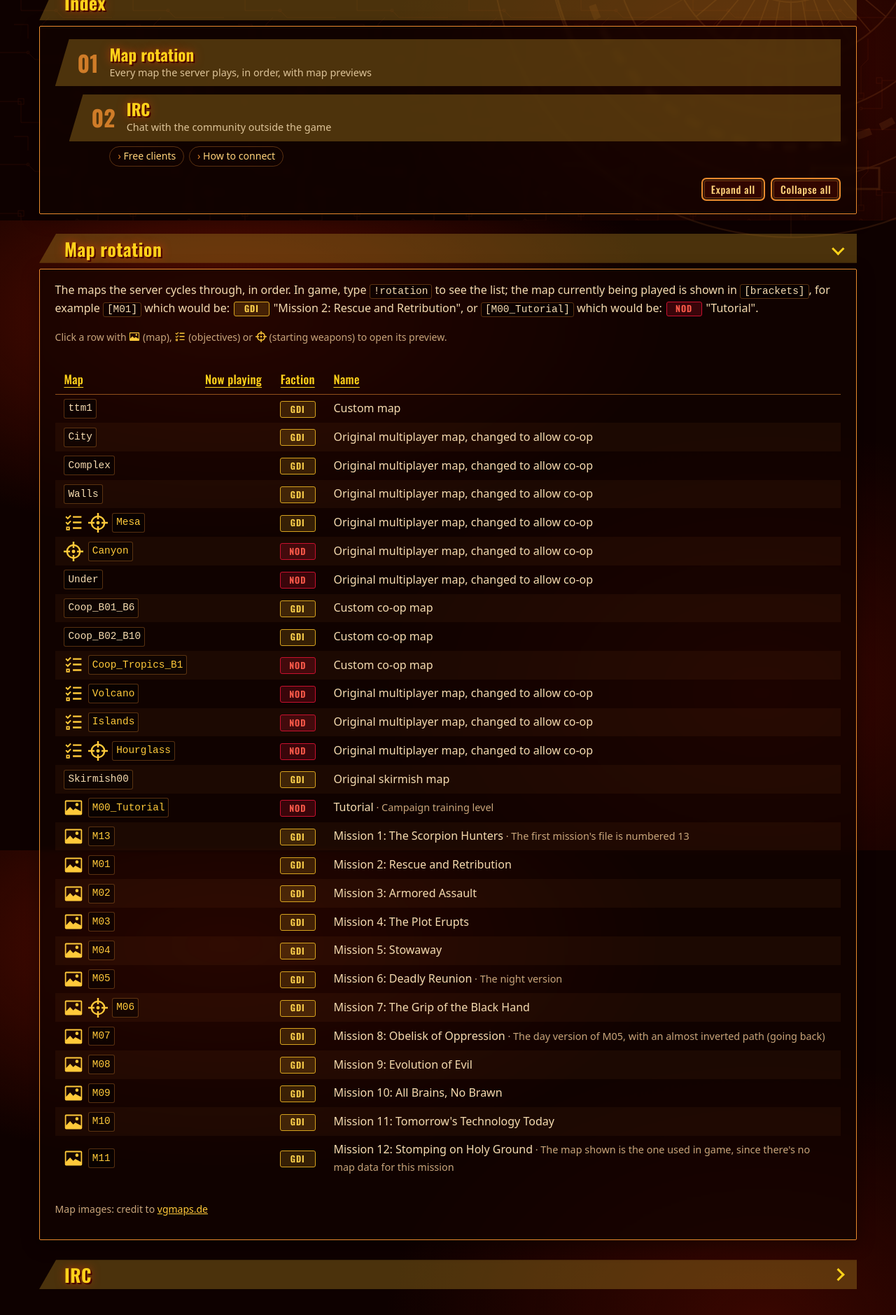
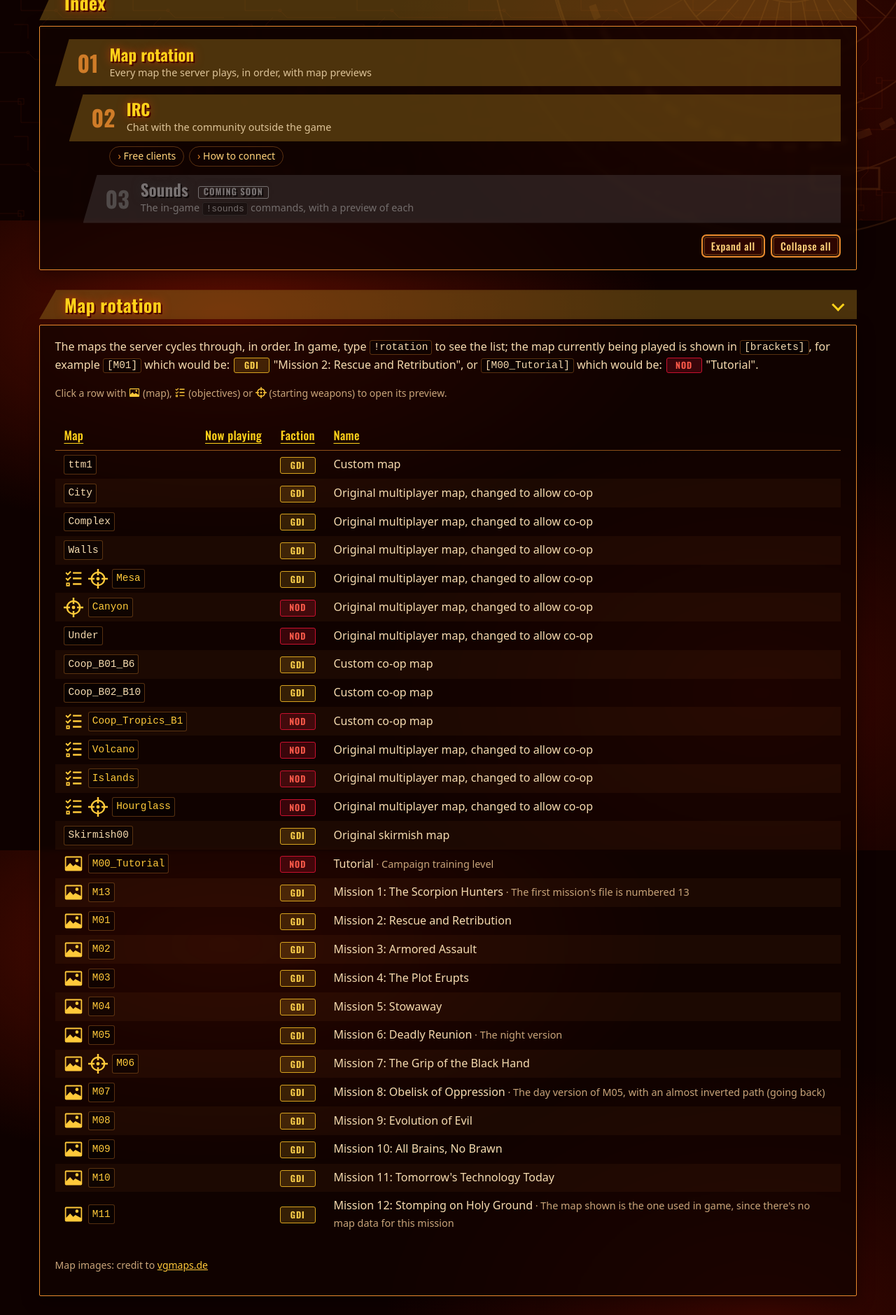
Before and after one commit to cnc-exoduscommunity/cnc-exoduscommunity.github.io, a Jekyll site: the page built from index.html, in a window 1280 px wide. Shown: the part 585-2464 px from the top of the page at 70% size. Built offline with Jekyll 4.4.1, drawn with Linux system fonts in a browser that asks for light colours.

Commit message:
Sounds section (coming soon), weapons left / objectives right, weapons on the map
- New Sounds section (03 in the Index) with a # | Name / Command | Audio table, filled from _data/sounds.yml; greyed out with a Coming soon tag while that list is empty
- Map preview: weapons in a card on the left and objectives on the right on every screen with room for both (narrower cards from 1100px), map in the middle; below the map on narrow screens
- New map_weapons: field for weapons lying around on the map, shown as Weapons on the map under the starting weapons

```diff
--- a/_data/maps.yml
+++ b/_data/maps.yml
@@ -6,6 +6,7 @@
 #   Leave it out to show "-". The words GDI and Nod are shown as faction badges.
 #   A step starting with "Optional:" is shown without a number.
 # weapons: the starting weapons on that map, one per line (shown in the map preview).
+# map_weapons: weapons lying around on the map to pick up, one per line.
 # image_credit: key from _data/credits.yml, shown under the map's preview.
 #
 # A map gets a clickable preview when assets/images/maps/<name>.webp
--- a/assets/css/style.css
+++ b/assets/css/style.css
@@ -333,6 +333,15 @@
   text-shadow: var(--title-shadow);
 }
 .toc-desc { font-size: 0.9rem; color: var(--text); opacity: 0.85; }
+/* Sections that aren't filled in yet: greyed out with a "Coming soon" tag. */
+.toc-item.is-soon, .panel.is-soon > .panel-tab { filter: grayscale(1); opacity: 0.55; }
+.panel.is-soon > .panel-body { filter: grayscale(1); opacity: 0.7; }
+.soon-tag { display: inline-block; margin-left: 0.5rem; padding: 0.05rem 0.45rem; border: 1px solid currentColor; border-radius: 3px;
+  font-size: 0.55em; letter-spacing: 0.08em; text-transform: uppercase; vertical-align: middle; }
+.sounds-table td { vertical-align: middle; }
+.sounds-table .sound-name { margin-left: 0.5rem; color: var(--muted); }
+.sounds-table audio { height: 2rem; max-width: 100%; }
+.sounds-table .muted { color: var(--muted); }
 
 .toc-sub { display: flex; flex-wrap: wrap; gap: 0.4rem; margin: 0.45rem 0 0 3.6rem; }
 .toc-sub a {
@@ -543,8 +552,9 @@
 .weapon-pic img { max-width: 100%; max-height: 100%; object-fit: contain; }
 .map-dialog-weapons li:not(:has(.weapon-pic))::before { content: ""; flex: none; width: 7.5rem; }
 .map-dialog-weapons-also { margin: 0.6rem 0 0; font-size: 0.85rem; color: var(--muted); }
-.map-dialog-side-weapons { margin-bottom: 0.9rem; padding-bottom: 0.8rem; border-bottom: 1px solid var(--border-soft); }
-.map-dialog-side-weapons[hidden], .map-dialog-below-weapons[hidden], .map-dialog-below-obj-title[hidden], .map-dialog-weapons-none[hidden] { display: none; }
+.map-dialog-onmap { margin-top: 1rem; padding-top: 0.8rem; border-top: 1px solid var(--border-soft); }
+.map-dialog-onmap[hidden] { display: none; }
+.map-dialog-below-weapons[hidden], .map-dialog-below-obj-title[hidden], .map-dialog-weapons-none[hidden] { display: none; }
 .map-dialog-below-weapons { margin-bottom: 0.7rem; }
 .map-dialog-side li + li { margin-top: 0.45rem; }
 .map-dialog-side ol[hidden], .map-dialog-side-none[hidden] { display: none; }
@@ -553,16 +563,20 @@
   .map-dialog { overflow-y: auto; }
   .map-dialog-stage { height: auto; min-height: 100%; }
 }
+/* Room beside the map: weapons in a card on the left, objectives on the right,
+   with the map in the middle. Narrower cards on mid-size screens. */
 @media (min-width: 1100px) {
-  .map-dialog-side { display: flex; }
-  .map-dialog-panel { width: min(600px, calc(100vw - 33rem), calc(100vh - 16rem)); }
+  .map-dialog-side, .map-dialog-spacer { display: flex; width: 18rem; }
+  .map-dialog-panel { width: min(600px, calc(100vw - 9rem - 38rem), calc(100vh - 16rem)); }
   .map-dialog-below { display: none !important; }
+  .map-dialog-weapons-card .weapon-pic { width: 6rem; height: 2.7rem; }
+  .map-dialog-weapons-card li:not(:has(.weapon-pic))::before { width: 6rem; }
 }
-/* Room for a matching spacer on the left too, so the map stays in the middle of the screen. */
 @media (min-width: 1500px) {
-  /* The left card shows the starting weapons, so the right card doesn't repeat them. */
-  .map-dialog-spacer { display: flex; }
-  .map-dialog-side-weapons { display: none !important; }
+  .map-dialog-side, .map-dialog-spacer { width: 22rem; }
+  .map-dialog-panel { width: min(600px, calc(100vw - 9rem - 46rem), calc(100vh - 16rem)); }
+  .map-dialog-weapons-card .weapon-pic { width: 7.5rem; height: 3.2rem; }
+  .map-dialog-weapons-card li:not(:has(.weapon-pic))::before { width: 7.5rem; }
 }
 
 .map-dialog-zoom { display: flex; align-items: center; justify-content: center; gap: 0.4rem; margin-top: 0.6rem; }
--- a/assets/js/site.js
+++ b/assets/js/site.js
@@ -77,11 +77,11 @@
   var sideList = side && side.querySelector("ol");
   var sideNone = side && side.querySelector(".map-dialog-side-none");
   var panelEl = dialog.querySelector(".map-dialog-panel");
-  // Starting weapons: a card on the left (widest screens), in the right card, or below the map.
+  // Weapons: a card on the left of the map, or below the map on narrow screens.
   var weaponsCard = dialog.querySelector(".map-dialog-weapons-card");
-  var weaponLists = dialog.querySelectorAll(".map-dialog-weapons");
+  var weaponLists = dialog.querySelectorAll(".map-dialog-weapons:not(.map-dialog-onmap-list)");
+  var onmapBoxes = dialog.querySelectorAll(".map-dialog-onmap");
   var weaponsNone = dialog.querySelector(".map-dialog-weapons-none");
-  var sideWeapons = dialog.querySelector(".map-dialog-side-weapons");
   var belowWeapons = dialog.querySelector(".map-dialog-below-weapons");
   var belowObjTitle = dialog.querySelector(".map-dialog-below-obj-title");
   function matchSideHeight() {
@@ -185,11 +185,17 @@
       ul.textContent = "";
       Array.prototype.forEach.call(weapons, function (li) { ul.appendChild(li.cloneNode(true)); });
     });
+    var onmap = link.closest("tr") ? link.closest("tr").querySelectorAll(".map-onmap-weapons li") : [];
+    Array.prototype.forEach.call(onmapBoxes, function (box) {
+      var ul = box.querySelector("ul");
+      ul.textContent = "";
+      Array.prototype.forEach.call(onmap, function (li) { ul.appendChild(li.cloneNode(true)); });
+      box.hidden = !onmap.length;
+    });
     if (weaponsNone) weaponsNone.hidden = !!weapons.length;
-    if (sideWeapons) sideWeapons.hidden = !weapons.length;
-    if (belowWeapons) belowWeapons.hidden = !weapons.length;
+    if (belowWeapons) belowWeapons.hidden = !weapons.length && !onmap.length;
     if (belowObjTitle) belowObjTitle.hidden = !steps.length;
-    below.hidden = !steps.length && !weapons.length;
+    below.hidden = !steps.length && !weapons.length && !onmap.length;
     if (side) {
       sideList.textContent = "";
       Array.prototype.forEach.call(steps, function (li) { sideList.appendChild(li.cloneNode(true)); });
--- a/index.html
+++ b/index.html
@@ -87,6 +87,13 @@
           <a href="#irc-connect">How to connect</a>
         </div>
       </li>
+      {%- assign sounds_ready = site.data.sounds | size %}
+      <li>
+        <a class="toc-item{% if sounds_ready == 0 %} is-soon{% endif %}" href="#sounds">
+          <span class="toc-num">03</span>
+          <span class="toc-text"><span class="toc-title">Sounds{% if sounds_ready == 0 %} <span class="soon-tag">Coming soon</span>{% endif %}</span><span class="toc-desc">The in-game <code>!sounds</code> commands, with a preview of each</span></span>
+        </a>
+      </li>
     </ol>
     <p class="toc-actions">
       <button class="btn btn-small" type="button" data-expand-all>Expand all</button>
@@ -114,13 +121,13 @@
           {%- endfor %}
           {%- assign credit = nil %}
           {%- if map.image_credit %}{% assign credit = site.data.credits[map.image_credit] %}{% endif %}
-          <tr data-map="{{ map.name | escape }}"{% if map.faction %} data-faction="{{ map.faction | escape }}"{% endif %}{% if map_img or map.objectives or map.weapons %} class="has-preview"{% endif %}>
+          <tr data-map="{{ map.name | escape }}"{% if map.faction %} data-faction="{{ map.faction | escape }}"{% endif %}{% if map_img or map.objectives or map.weapons or map.map_weapons %} class="has-preview"{% endif %}>
             <td><span class="map-cell">
-              {%- if map_img or map.objectives or map.weapons -%}
+              {%- if map_img or map.objectives or map.weapons or map.map_weapons -%}
               <a class="map-link" href="{% if map_img %}{{ map_img | relative_url }}{% else %}#map-rotation{% endif %}" data-has-image="{% if map_img %}1{% else %}0{% endif %}" data-map-name="{{ map.name | escape }}" data-map-description="{{ map.description | escape }}"{% if map.note %} data-map-note="{{ map.note | escape }}"{% endif %}{% if credit %} data-credit-name="{{ credit.name | escape }}" data-credit-url="{{ credit.url | escape }}"{% endif %}>
                 {%- if map_img %}{% include image-icon.svg %}{% endif -%}
                 {%- if map.objectives %}{% include objectives-icon.svg %}{% endif -%}
-                {%- if map.weapons %}{% include weapons-icon.svg %}{% endif -%}
+                {%- if map.weapons or map.map_weapons %}{% include weapons-icon.svg %}{% endif -%}
                 <code>{{ map.name }}</code></a>
               {%- else -%}
               <code>{{ map.name }}</code>
@@ -133,6 +140,15 @@
               <li{% if optional == "Optional:" %} class="objective-optional"{% endif %}>{{ step | escape | replace: "Optional:", '<strong>Optional:</strong>' | replace: "GDI", '<span class="team-badge team-badge-inline team-gdi">GDI</span>' | replace: "Nod", '<span class="team-badge team-badge-inline team-nod">Nod</span>' }}</li>
               {%- endfor %}
             </ol>
+            {%- endif %}
+            {%- if map.map_weapons %}
+            <ul class="map-onmap-weapons" hidden>
+              {%- for weapon in map.map_weapons %}
+              {%- assign weapon_img = nil %}
+              {%- for w in site.data.weapons %}{% if w.name == weapon or w.aliases contains weapon %}{% assign weapon_img = w.image %}{% endif %}{% endfor %}
+              <li>{% if weapon_img %}<span class="weapon-pic"><img src="{{ '/assets/images/weapons/' | append: weapon_img | relative_url }}" alt="" loading="lazy"></span>{% endif %}<span class="weapon-name">{{ weapon | escape }}</span></li>
+              {%- endfor %}
+            </ul>
             {%- endif %}
             {%- if map.weapons %}
             <ul class="map-weapons" hidden>
@@ -167,6 +183,10 @@
           <ul class="map-dialog-weapons"></ul>
           <p class="map-dialog-side-none map-dialog-weapons-none">No starting weapons listed for this map yet.</p>
           <p class="map-dialog-weapons-also">Everyone also spawns with a Pistol and Timed&nbsp;C4.</p>
+          <div class="map-dialog-onmap" hidden>
+            <p class="map-dialog-objectives-title">Weapons on the map</p>
+            <ul class="map-dialog-weapons map-dialog-onmap-list"></ul>
+          </div>
         </aside>
         <button class="map-dialog-btn map-dialog-nav" type="button" data-map-step="-1" aria-label="Previous map">&#10094;</button>
         <div class="map-dialog-panel">
@@ -193,6 +213,10 @@
               <p class="map-dialog-objectives-title">Starting weapons</p>
               <ul class="map-dialog-weapons"></ul>
           <p class="map-dialog-weapons-also">Everyone also spawns with a Pistol and Timed&nbsp;C4.</p>
+              <div class="map-dialog-onmap" hidden>
+                <p class="map-dialog-objectives-title">Weapons on the map</p>
+                <ul class="map-dialog-weapons map-dialog-onmap-list"></ul>
+              </div>
             </div>
             <p class="map-dialog-objectives-title map-dialog-below-obj-title">Objectives</p>
             <ol></ol>
@@ -200,11 +224,6 @@
         </div>
         <button class="map-dialog-btn map-dialog-nav" type="button" data-map-step="1" aria-label="Next map">&#10095;</button>
         <aside class="map-dialog-side" aria-label="Objectives">
-          <div class="map-dialog-side-weapons">
-            <p class="map-dialog-objectives-title">Starting weapons</p>
-            <ul class="map-dialog-weapons"></ul>
-          <p class="map-dialog-weapons-also">Everyone also spawns with a Pistol and Timed&nbsp;C4.</p>
-          </div>
           <p class="map-dialog-objectives-title">Objectives</p>
           <ol></ol>
           <p class="map-dialog-side-none">No objectives listed for this map yet.</p>
@@ -221,3 +240,27 @@
     {{ irc | markdownify }}
   </div>
 </details>
+
+{%- assign sounds_ready = site.data.sounds | size %}
+<details class="panel{% if sounds_ready == 0 %} is-soon{% endif %}" id="sounds">
+  <summary class="panel-tab"><h2 class="panel-tab-title">Sounds{% if sounds_ready == 0 %} <span class="soon-tag">Coming soon</span>{% endif %}</h2></summary>
+  <div class="panel-body">
+    <p>In game, type <code>!sounds</code> to see the list, then type a command to play that sound for everyone.</p>
+    <div class="table-wrap">
+      <table class="sounds-table">
+        <thead><tr><th class="col-fit">#</th><th>Name / Command</th><th>Audio</th></tr></thead>
+        <tbody>
+          {%- for sound in site.data.sounds %}
+          <tr>
+            <td class="col-fit">{{ forloop.index }}</td>
+            <td><code>{{ sound.command | escape }}</code>{% if sound.name %} <span class="sound-name">{{ sound.name | escape }}</span>{% endif %}</td>
+            <td>{% if sound.audio %}<audio controls preload="none" src="{{ '/assets/sounds/' | append: sound.audio | relative_url }}"></audio>{% else %}<span class="muted">-</span>{% endif %}</td>
+          </tr>
+          {%- else %}
+          <tr class="sounds-empty"><td class="col-fit">-</td><td>The list of sounds is coming soon.</td><td><span class="muted">-</span></td></tr>
+          {%- endfor %}
+        </tbody>
+      </table>
+    </div>
+  </div>
+</details>
```
Also changed, not shown: _data/sounds.yml (added, +12 -0 lines).
